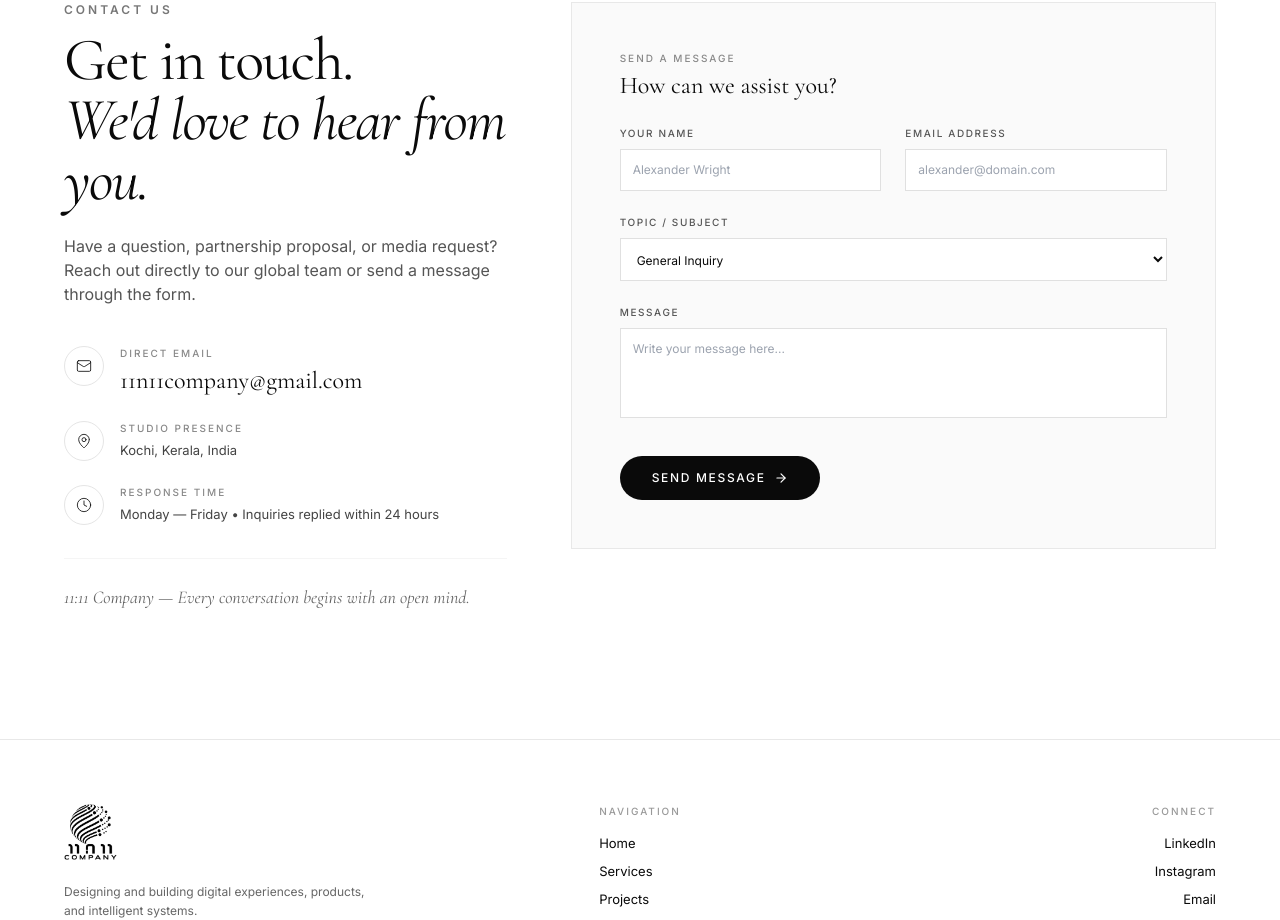
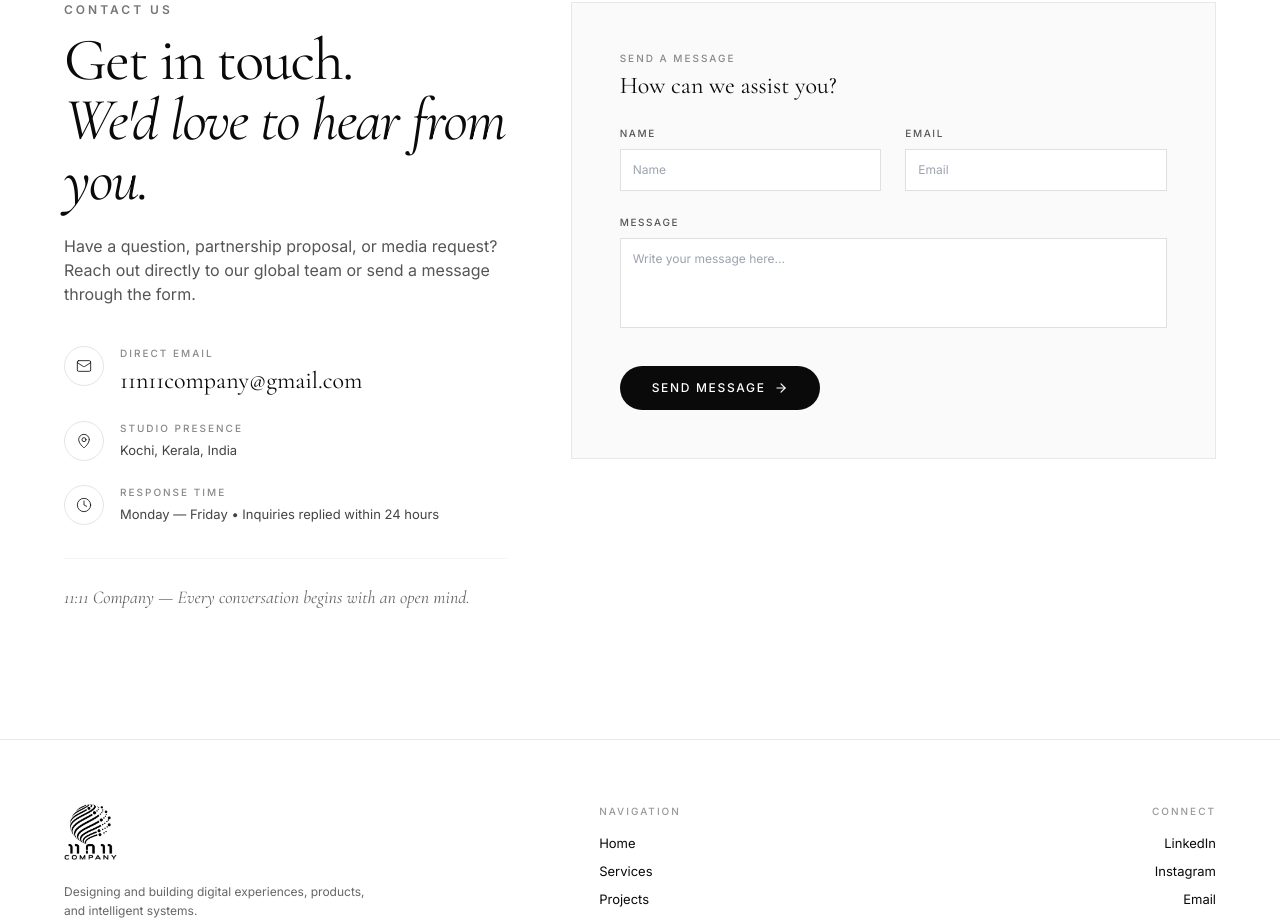
Before and after one commit to 11n11company/11n11company, a React (Vite) app: page / in a window 1280 px wide. Shown: the part 5157-6077 px from the top of the page. Built offline with nearby package versions, Linux system fonts and the light colour scheme; a web font is replaced by a local one.

Commit message:
feat: simplify contact and modal inputs to Name and Email

```diff
--- a/src/components/ProjectModal.tsx
+++ b/src/components/ProjectModal.tsx
@@ -126,12 +126,12 @@ export const ProjectModal: React.FC<ProjectModalProps> = ({ isOpen, onClose }) =
               <div className="grid grid-cols-1 sm:grid-cols-2 gap-4">
                 <div>
                   <label className="block text-[10px] uppercase font-sans tracking-[0.16em] text-[#555555] font-medium mb-1">
-                    Your Name
+                    Name
                   </label>
                   <input
                     type="text"
                     required
-                    placeholder="Jane Doe"
+                    placeholder="Name"
                     value={formData.name}
                     onChange={(e) => setFormData({ ...formData, name: e.target.value })}
                     className="w-full border-b border-[#D4D4D4] py-2 text-xs focus:border-black outline-hidden transition-colors"
@@ -139,12 +139,12 @@ export const ProjectModal: React.FC<ProjectModalProps> = ({ isOpen, onClose }) =
                 </div>
                 <div>
                   <label className="block text-[10px] uppercase font-sans tracking-[0.16em] text-[#555555] font-medium mb-1">
-                    Email Address
+                    Email
                   </label>
                   <input
                     type="email"
                     required
-                    placeholder="jane@company.com"
+                    placeholder="Email"
                     value={formData.email}
                     onChange={(e) => setFormData({ ...formData, email: e.target.value })}
                     className="w-full border-b border-[#D4D4D4] py-2 text-xs focus:border-black outline-hidden transition-colors"
--- a/src/sections/Contact.tsx
+++ b/src/sections/Contact.tsx
@@ -158,12 +158,12 @@ export const Contact: React.FC = () => {
                 <div className="grid grid-cols-1 sm:grid-cols-2 gap-6">
                   <div>
                     <label className="block text-[10px] uppercase font-sans tracking-[0.16em] text-[#555555] font-medium mb-2">
-                      Your Name
+                      Name
                     </label>
                     <input
                       type="text"
                       required
-                      placeholder="Alexander Wright"
+                      placeholder="Name"
                       value={formState.name}
                       onChange={(e) => setFormState({ ...formState, name: e.target.value })}
                       className="w-full bg-white border border-[#E0E0E0] p-3 text-xs focus:border-black outline-hidden transition-colors"
@@ -172,34 +172,17 @@ export const Contact: React.FC = () => {
 
                   <div>
                     <label className="block text-[10px] uppercase font-sans tracking-[0.16em] text-[#555555] font-medium mb-2">
-                      Email Address
+                      Email
                     </label>
                     <input
                       type="email"
                       required
-                      placeholder="alexander@domain.com"
+                      placeholder="Email"
                       value={formState.email}
                       onChange={(e) => setFormState({ ...formState, email: e.target.value })}
                       className="w-full bg-white border border-[#E0E0E0] p-3 text-xs focus:border-black outline-hidden transition-colors"
                     />
                   </div>
-                </div>
-
-                <div>
-                  <label className="block text-[10px] uppercase font-sans tracking-[0.16em] text-[#555555] font-medium mb-2">
-                    Topic / Subject
-                  </label>
-                  <select
-                    value={formState.subject}
-                    onChange={(e) => setFormState({ ...formState, subject: e.target.value })}
-                    className="w-full bg-white border border-[#E0E0E0] p-3 text-xs focus:border-black outline-hidden transition-colors cursor-pointer"
-                  >
-                    <option value="General Inquiry">General Inquiry</option>
-                    <option value="Partnership Proposal">Partnership Proposal</option>
-                    <option value="Press & Media">Press & Media</option>
-                    <option value="Career Opportunities">Career Opportunities</option>
-                    <option value="Feedback">Feedback</option>
-                  </select>
                 </div>
 
                 <div>
```
